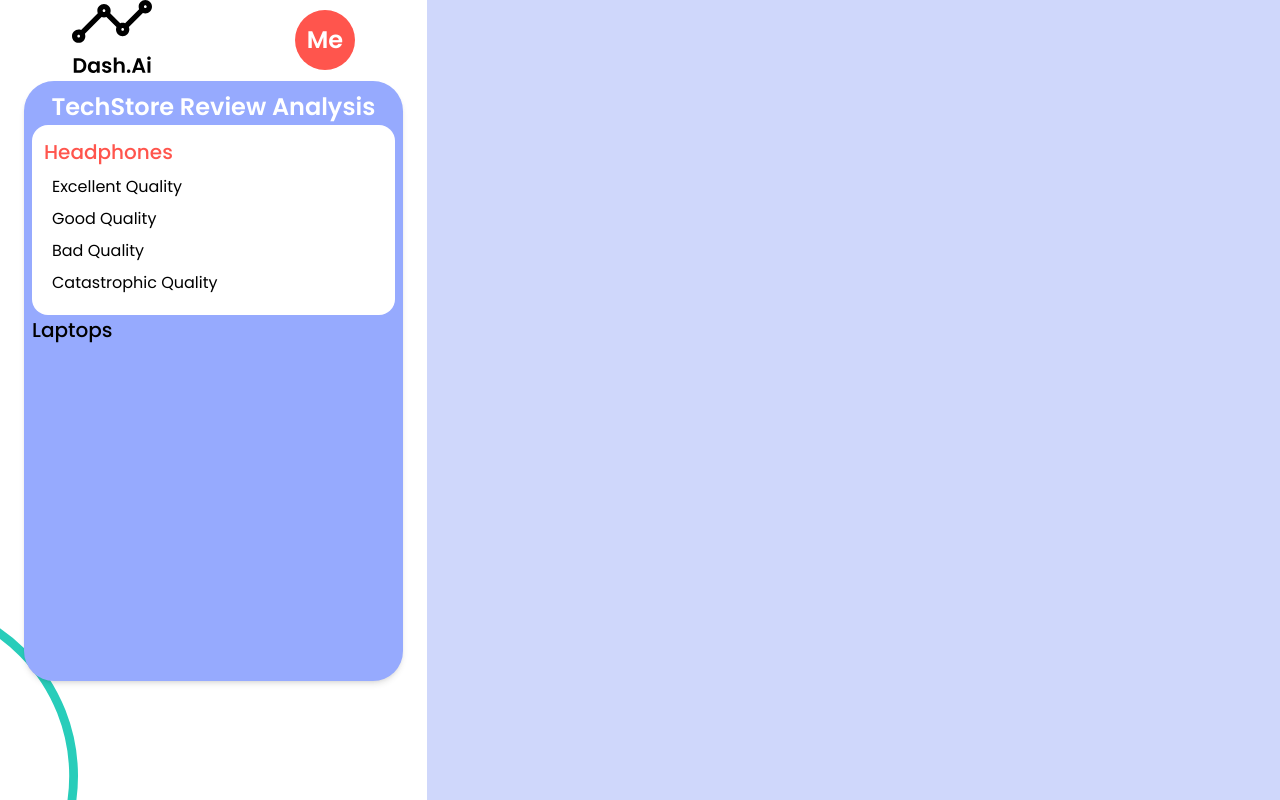
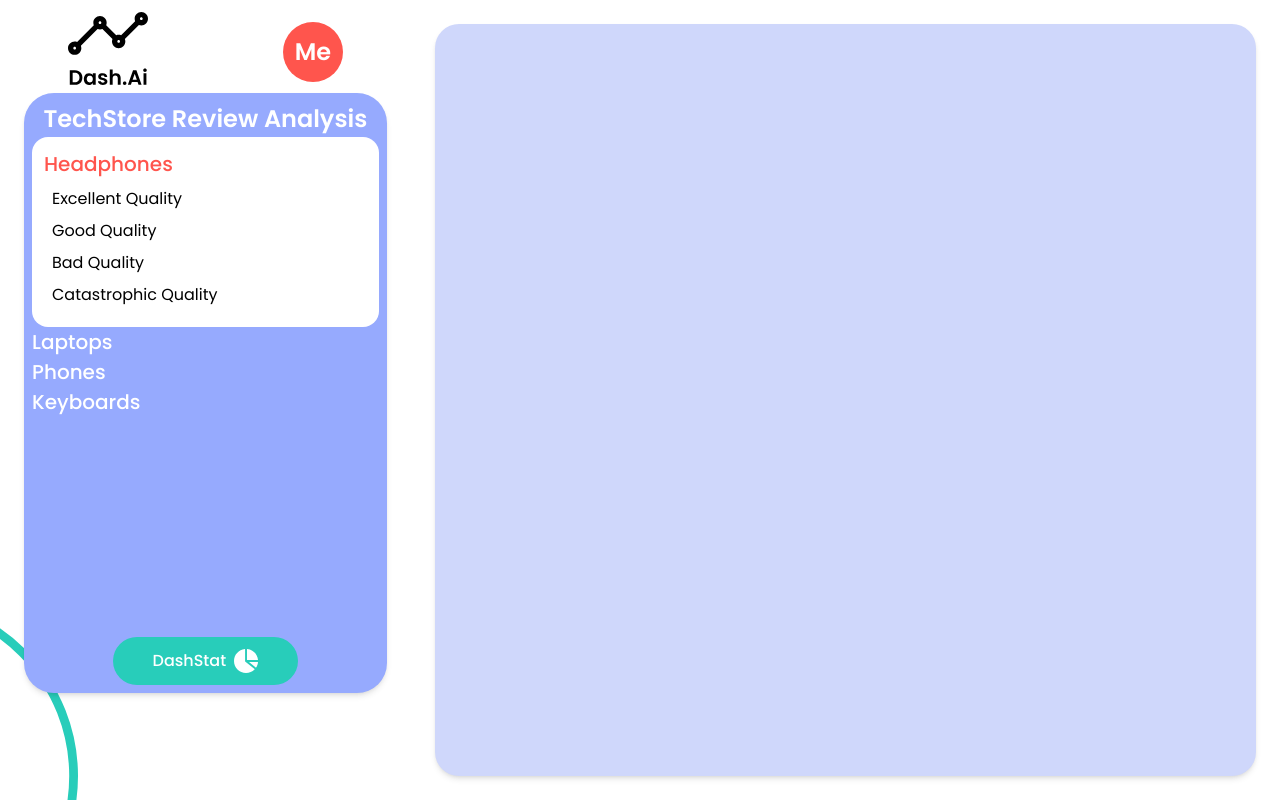
Before and after one commit to chechna9/lablab-hackathon-dash.ai, a React (Create React App) app: page /chat in a window 1280 px wide. Built offline with nearby package versions, Linux system fonts and the light colour scheme.

Commit message:
added dash stat and more products

```diff
--- a/src/view/screens/chat bot/chatbot_screen.tsx
+++ b/src/view/screens/chat bot/chatbot_screen.tsx
@@ -21,12 +21,25 @@ const ChatBotScreen = () => {
           {
             name: "Catastrophic Quality",
           },
-
         ],
-
       },
       {
         name: "Laptops",
+        feedbacks: [
+          {
+            name: "Good Quality",
+          },
+          {
+            name: "Bad Quality",
+          },
+          {
+            name: "Catastrophic Quality",
+          },
+        ],
+      },
+
+      {
+        name: "Phones",
         feedbacks: [
           {
             name: "Excellent Quality",
@@ -37,18 +50,26 @@ const ChatBotScreen = () => {
           {
             name: "Bad Quality",
           },
+        ],
+      },
       {
-                name: "Catastrophic Quality",
+        name: "Keyboards",
+        feedbacks: [
+          {
+            name: "Excellent Quality",
+          },
+          {
+            name: "Good Quality",
           },
 
         ],
-        }
+      },
     ],
   };
   return (
     <main className="h-screen relative flex">
       {/* side bar */}
-      <div className="flex-1">
+      <div className="flex-1 py-3">
         <div className="flex items-center justify-around">
           <img src={assets.blackLogo} alt="" className="w-20" />
           <span className="bg-myRed rounded-full text-white font-semibold text-[24px] p-3 cursor-pointer">
@@ -58,7 +79,9 @@ const ChatBotScreen = () => {
         <SideBar {...sidebarProps} />
       </div>
       {/* chat */}
-      <div className="flex-[2] bg-myPurpleLight"></div>
+      <div className="flex-[2] bg-myPurpleLight m-6 rounded-3xl shadow-md">
+        {/* top settings */}
+      </div>
       <img
         src={assets.greenMedCircle}
         alt=""
--- a/src/view/screens/chat bot/product_fdbcs.tsx
+++ b/src/view/screens/chat bot/product_fdbcs.tsx
@@ -9,8 +9,8 @@ const ProductFDBKS = (props: ProductFDBKSProps) => {
   return (
     <div onClick={props.onClick} className={`${props.active ? "bg-white p-3 rounded-2xl w-full" : ""}`}>
       <h2 className={`${
-        props.active ? "text-myRed " : "text-black cursor-pointer"
-      }  font-medium text-[20px]`}>{props.product.name}</h2>
+        props.active ? "text-myRed " : "text-white cursor-pointer"
+      }  font-medium text-[20px] transition-all`}>{props.product.name}</h2>
       {props.active && <ul>
         {props.product.feedbacks.map((fdbk, index) => {
           return (
--- a/src/view/screens/chat bot/side_bar.tsx
+++ b/src/view/screens/chat bot/side_bar.tsx
@@ -1,6 +1,7 @@
 import { useState } from "react";
 import { SideBarInterface } from "../../../interfaces/side_bar_interface";
 import ProductFDBKS from "./product_fdbcs";
+import { assets } from "../../../utils/assets";
 
 const SideBar = (props: SideBarInterface) => {
   const [activeProduct, setActiveProduct] = useState(0);
@@ -9,8 +10,9 @@ const SideBar = (props: SideBarInterface) => {
   };
 
   return (
-    <main className="bg-myPurple h-[75vh] mx-6 rounded-[30px] shadow-md flex flex-col items-start p-2">
-      <h1 className="text-white font-semibold text-[24px] self-center">
+    <main className="bg-myPurple h-[75vh] mx-6 rounded-[30px] shadow-md flex flex-col items-start p-2 justify-between">
+      <section className="flex flex-col self-center w-full">
+        <h1 className="text-white font-semibold text-[24px] self-center">
         {props.title}
       </h1>
       {props.products.map((product, index) => {
@@ -23,6 +25,14 @@ const SideBar = (props: SideBarInterface) => {
           />
         );
       })}
+      </section>
+
+      <button className="bg-myGreen hover:bg-myRed py-3 px-10 text-white rounded-full font-medium transition-all flex self-center">
+        DashStat
+
+          <img src={assets.statsIcon} alt="" className="w-6 ml-2"/>
+
+      </button>
     </main>
   );
 };
```
Lines whose indentation alone changed are shown as unchanged.
